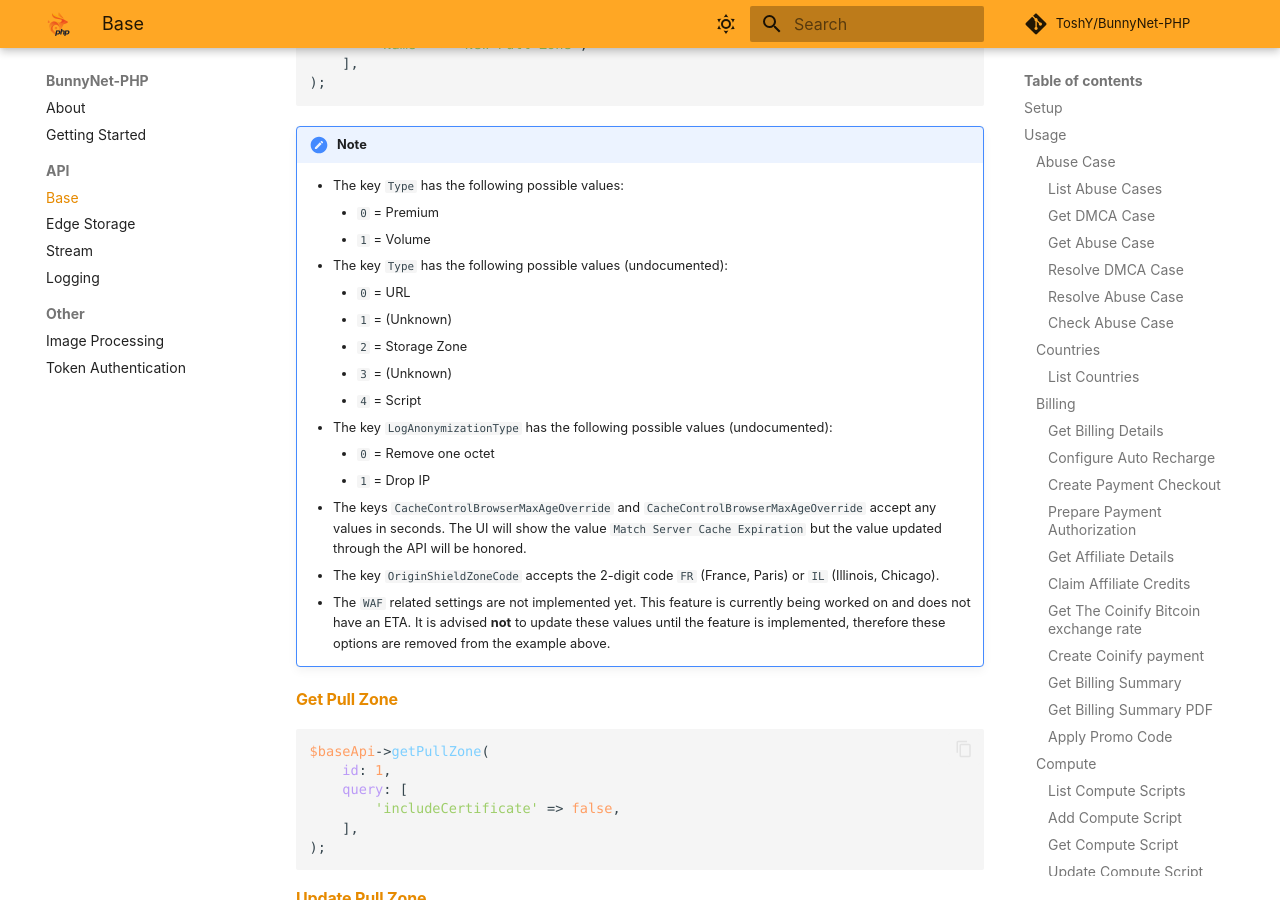
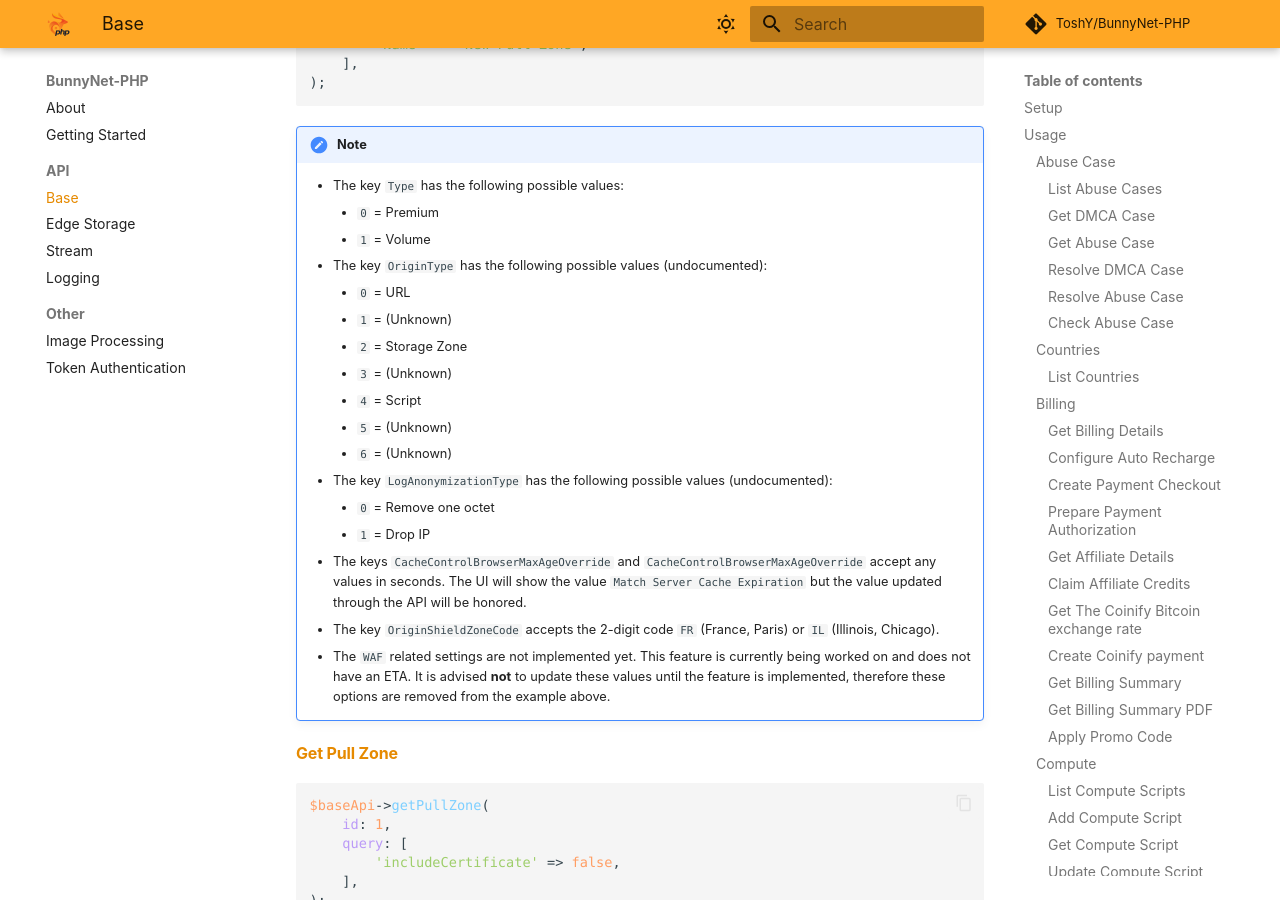
Before and after one commit to ToshY/BunnyNet-PHP, an MkDocs documentation site: the page built from docs/base-api.md, in a window 1280 px wide and 900 px high, scrolled down 22049 px. Built offline with MkDocs 1.6.1 and Material for MkDocs 9.7.7, drawn with Linux system fonts in a browser that asks for light colours; some web fonts are replaced; comment, search, counter and statistics services are not loaded; some of the changed text lies outside the part shown.

Commit message:
updated base api docs with correct note for origin type for add and update pullzone

```diff
--- a/docs/base-api.md
+++ b/docs/base-api.md
@@ -1111,12 +1111,14 @@ $baseApi->addPullZone(
     - The key `Type` has the following possible values:
         - `0` = Premium
         - `1` = Volume
-    - The key `Type` has the following possible values (undocumented):
+    - The key `OriginType` has the following possible values (undocumented):
         - `0` = URL
         - `1` = (Unknown)
         - `2` = Storage Zone
         - `3` = (Unknown)
         - `4` = Script
+        - `5` = (Unknown)
+        - `6` = (Unknown)
     - The key `LogAnonymizationType` has the following possible values (undocumented):
         - `0` = Remove one octet
         - `1` = Drop IP
@@ -1271,12 +1273,14 @@ $baseApi->updatePullZone(
     - The key `Type` has the following possible values:
         - `0` = Premium
         - `1` = Volume
-    - The key `Type` has the following possible values (undocumented):
+    - The key `OriginType` has the following possible values (undocumented):
         - `0` = URL
         - `1` = (Unknown)
         - `2` = Storage Zone
         - `3` = (Unknown)
         - `4` = Script
+        - `5` = (Unknown)
+        - `6` = (Unknown)
     - The key `LogAnonymizationType` has the following possible values (undocumented):
         - `0` = Remove one octet
         - `1` = Drop IP
```
